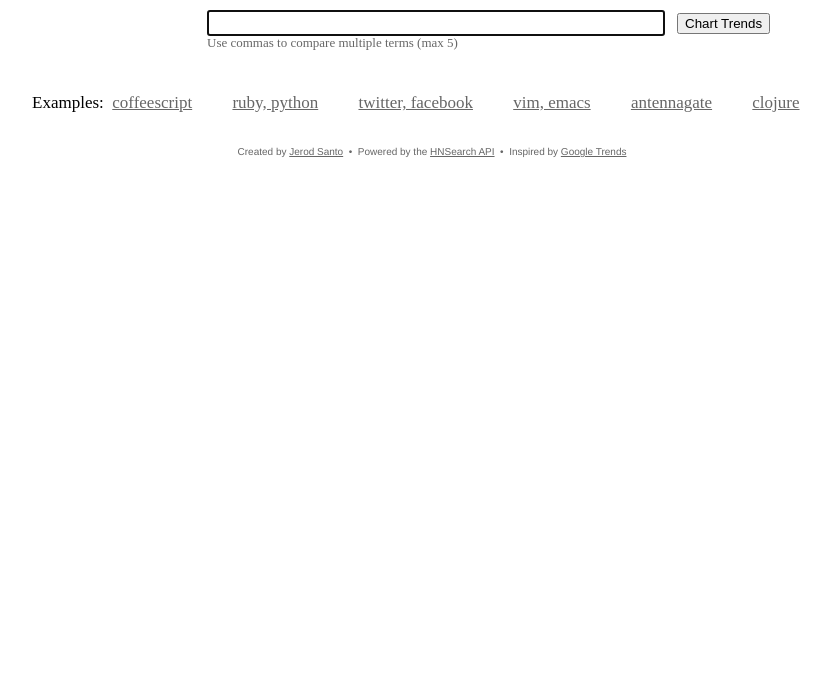
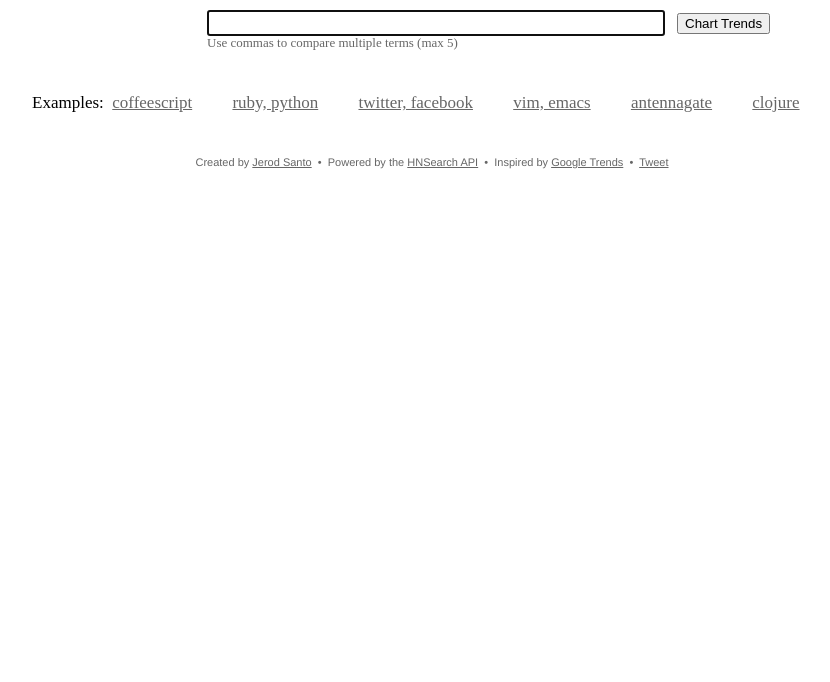
Before and after one commit to jerodsanto/hntrends, a website: page public/index.html in a window 1280 px wide. Shown: the part 118-800 px from the top of the page, without its empty margins (208-1038 px from the left). Drawn offline with nearby package versions, Linux system fonts and the light colour scheme; a web font is replaced by a local one.

Commit message:
add tweet button

```diff
--- a/public/index.html
+++ b/public/index.html
@@ -45,6 +45,9 @@
       Powered by the <a href="http://www.hnsearch.com/api">HNSearch API</a>
       &nbsp;&bull;&nbsp;
       Inspired by <a href="http://www.google.com/trends">Google Trends</a>
+      &nbsp;&bull;&nbsp;
+      <a href="http://twitter.com/share" class="twitter-share-button" data-count="none" data-via="sant0sk1">Tweet</a>
+      <script src="http://platform.twitter.com/widgets.js"></script>
       </p>
       </footer>
     </div>
--- a/public/style.scss
+++ b/public/style.scss
@@ -62,9 +62,12 @@ footer {
   p {
     margin: 3px;
   }
-  margin-top: 20px;
+  margin-top: 30px;
   text-align: center;
   font-family: Helvetica, arial, sans-serif;
-  font-size: 10px;
+  font-size: 11px;
   color: #666;
+  iframe {
+    vertical-align: middle;
+  }
 }
```
Also changed, not shown: public/style.css.
